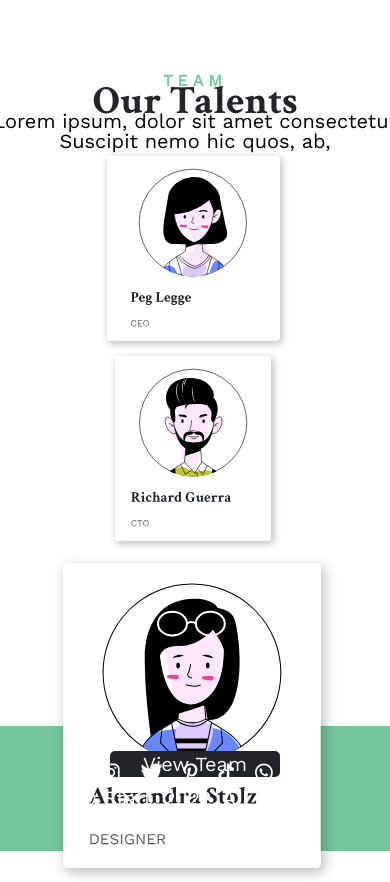
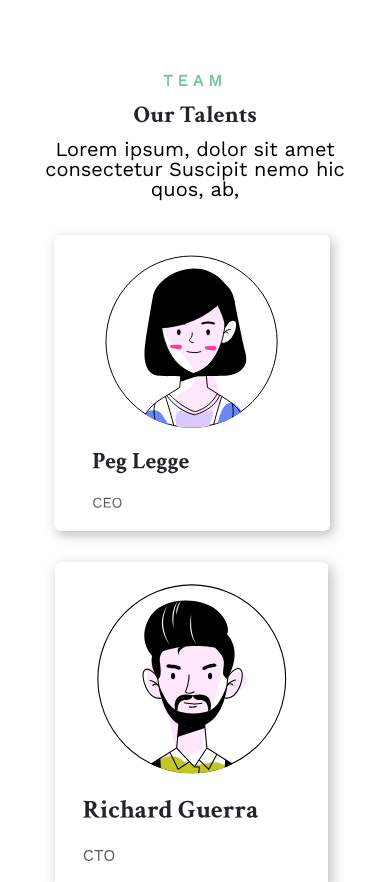
Before and after one commit to RadostinStAtanasov/myFigmaResponsiveDesignProject, a website: page src/index.html in a window 390 px wide. Shown: the part 1899-2781 px from the top of the page. Drawn offline with nearby package versions, Linux system fonts and the light colour scheme.

Commit message:
home page is responsive

```diff
--- a/src/public/css/site.css
+++ b/src/public/css/site.css
@@ -22,12 +22,12 @@
     font-size: 2.5rem;
     font-weight: bold;
 }
-.heading-1-black {
+/* .heading-1-black {
     font-size: 2.5rem;
     font-weight: bold;
     color: var(--color-dark-100);
     margin: 0;
-}
+} */
 .heading-1-white {
     color: var(--color-white-100);
     font-size: 2.5rem;
--- a/src/public/css/style.css
+++ b/src/public/css/style.css
@@ -523,6 +523,17 @@ p {
     width: 405px;
 }
 
+
+
+.heading-1-black {
+    font-size: 2.5rem;
+    font-weight: bold;
+    color: var(--color-dark-100);
+    margin: 0;
+}
+
+
+
 @media  (max-width: 1200px){
     .site-content {
         width: 900px;
@@ -704,6 +715,9 @@ p {
         display: flex;
         gap: 30px;
     }
+    .our-team-container-content-head {
+        margin-bottom: 50px;
+    }
 
 }
 
@@ -838,14 +852,25 @@ p {
         margin-bottom: 25px;
     }
     .our-team-cards {
-        display: grid;
-        grid-template-columns: 1fr;
-        grid-auto-rows: auto;
-        height: 100%;
+        display: flex;
+        flex-direction: column;
+        margin-bottom: 10px;
+    }
+    .our-team-container-content-head {
+        margin-bottom: 25px;
+    }
 
+    .our-team-container-content {
+        height: 1600px;
     }
-    .responsive-imgs {
-        /* width: 280px;
-        height: 300px; */
+
+    .our-team-container-content-head p {
+        width: 335px;
+    }
+    .heading-1-black {
+        font-size: 1.5rem;
+        font-weight: bold;
+        color: var(--color-dark-100);
+        margin: 0;
     }
 }
```
